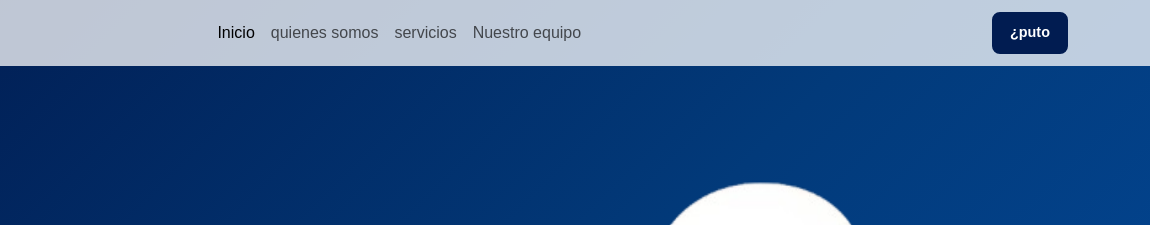
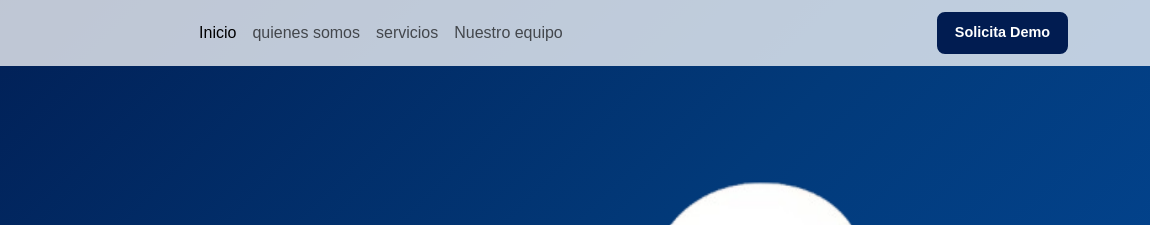
Before and after one commit to Nightdragoon/web_sai, a website: page index.html in a window 1280 px wide. Shown: the top 225 px of the page, 130-1280 px from the left. Drawn offline with nearby package versions, Linux system fonts and the light colour scheme.

Commit message:
solicita demo

```diff
--- a/index.html
+++ b/index.html
@@ -59,7 +59,7 @@
                     </ul>
 
                     <!-- Botón CTA -->
-                    <a href="mailto:contacto@sai.com" class="btn btn-primary btn-demo">¿puto</a>
+                    <a href="mailto:contacto@sai.com" class="btn btn-primary btn-demo">Solicita Demo</a>
                 </div>
             </div>
         </nav>
```
